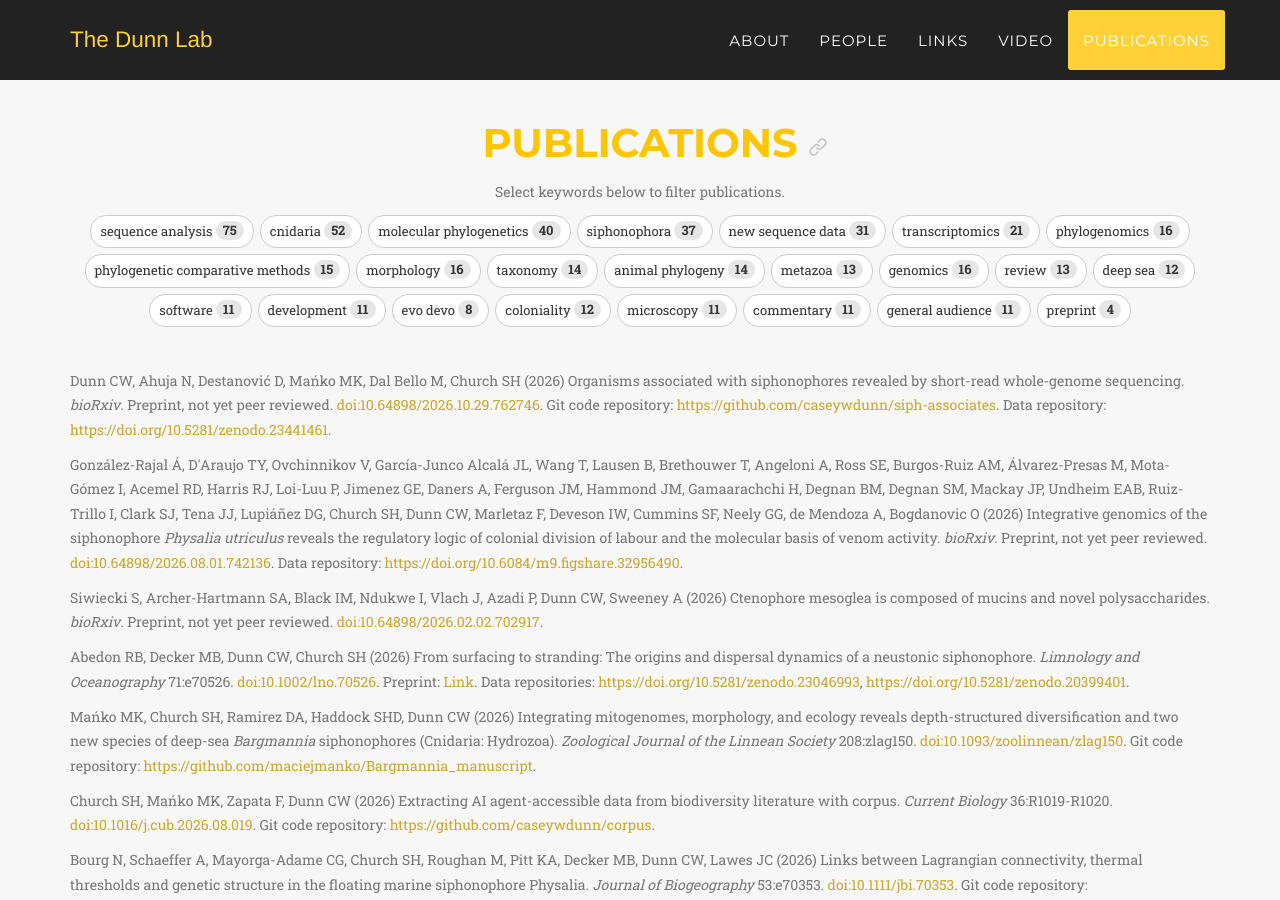
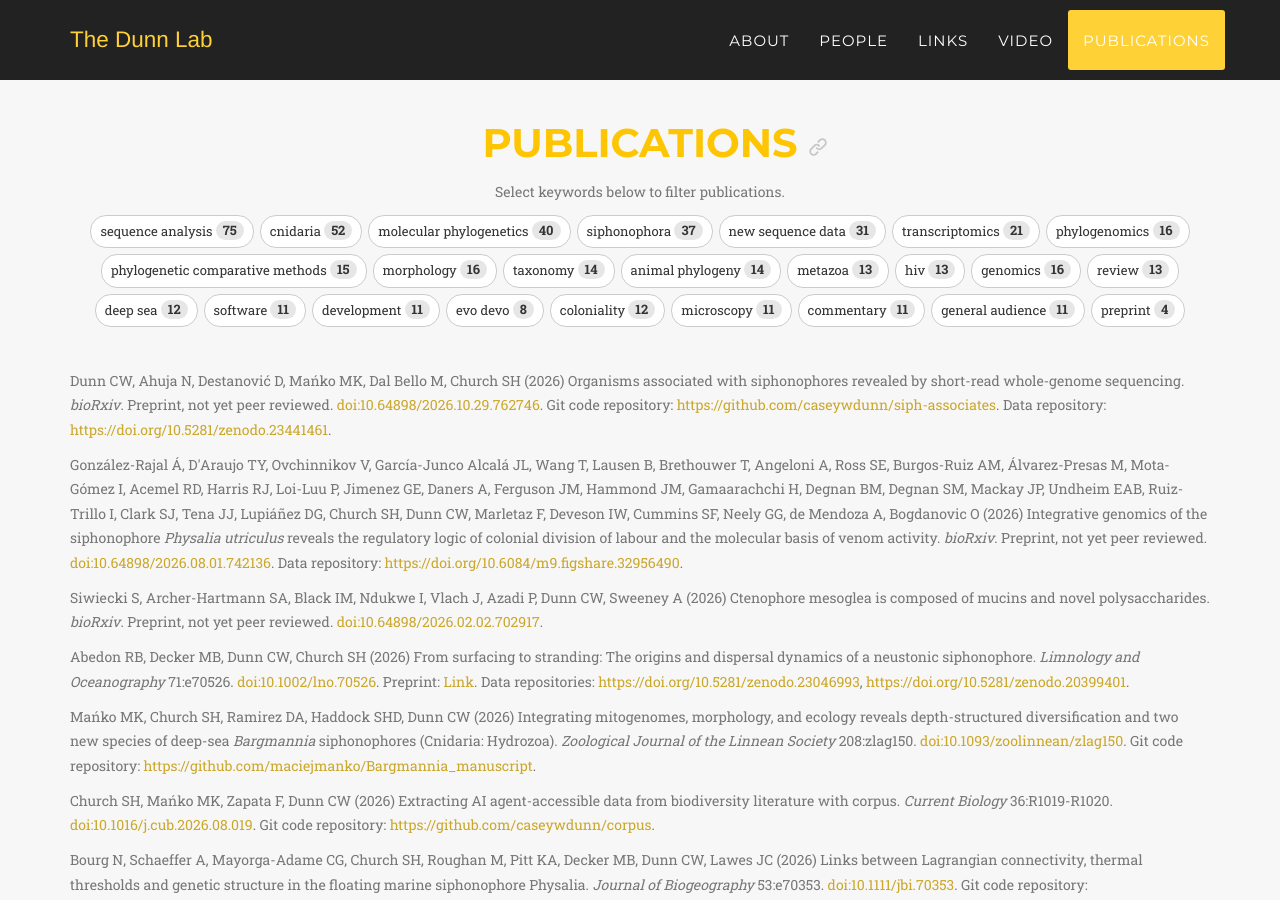
Before and after one commit to caseywdunn/caseywdunn.github.io, a Jekyll site: the page built from index.html, in a window 1280 px wide and 900 px high, scrolled down 10043 px. Built offline with Jekyll 4.4.1, drawn with Linux system fonts in a browser that asks for light colours; some web fonts are replaced.

Commit message:
Publication filters: add hiv
Co-Authored-By: Claude Opus 5.5 <noreply@anthropic.com>

```diff
--- a/_includes/publications.html
+++ b/_includes/publications.html
@@ -22,6 +22,7 @@
 <button type="button" class="btn btn-default btn-sm pub-filter" data-keyword="taxonomy" aria-pressed="false">taxonomy <span class="badge">14</span></button>
 <button type="button" class="btn btn-default btn-sm pub-filter" data-keyword="animal-phylogeny" aria-pressed="false">animal phylogeny <span class="badge">14</span></button>
 <button type="button" class="btn btn-default btn-sm pub-filter" data-keyword="metazoa" aria-pressed="false">metazoa <span class="badge">13</span></button>
+<button type="button" class="btn btn-default btn-sm pub-filter" data-keyword="hiv" aria-pressed="false">hiv <span class="badge">13</span></button>
 <button type="button" class="btn btn-default btn-sm pub-filter" data-keyword="genomics" aria-pressed="false">genomics <span class="badge">16</span></button>
 <button type="button" class="btn btn-default btn-sm pub-filter" data-keyword="review" aria-pressed="false">review <span class="badge">13</span></button>
 <button type="button" class="btn btn-default btn-sm pub-filter" data-keyword="deep-sea" aria-pressed="false">deep sea <span class="badge">12</span></button>
--- a/bib_to_html.py
+++ b/bib_to_html.py
@@ -29,6 +29,7 @@ FILTER_KEYWORDS = [
     'taxonomy',
     'animal-phylogeny',
     'metazoa',
+    'hiv',
     'genomics',
     'review',
     'deep-sea',
```
